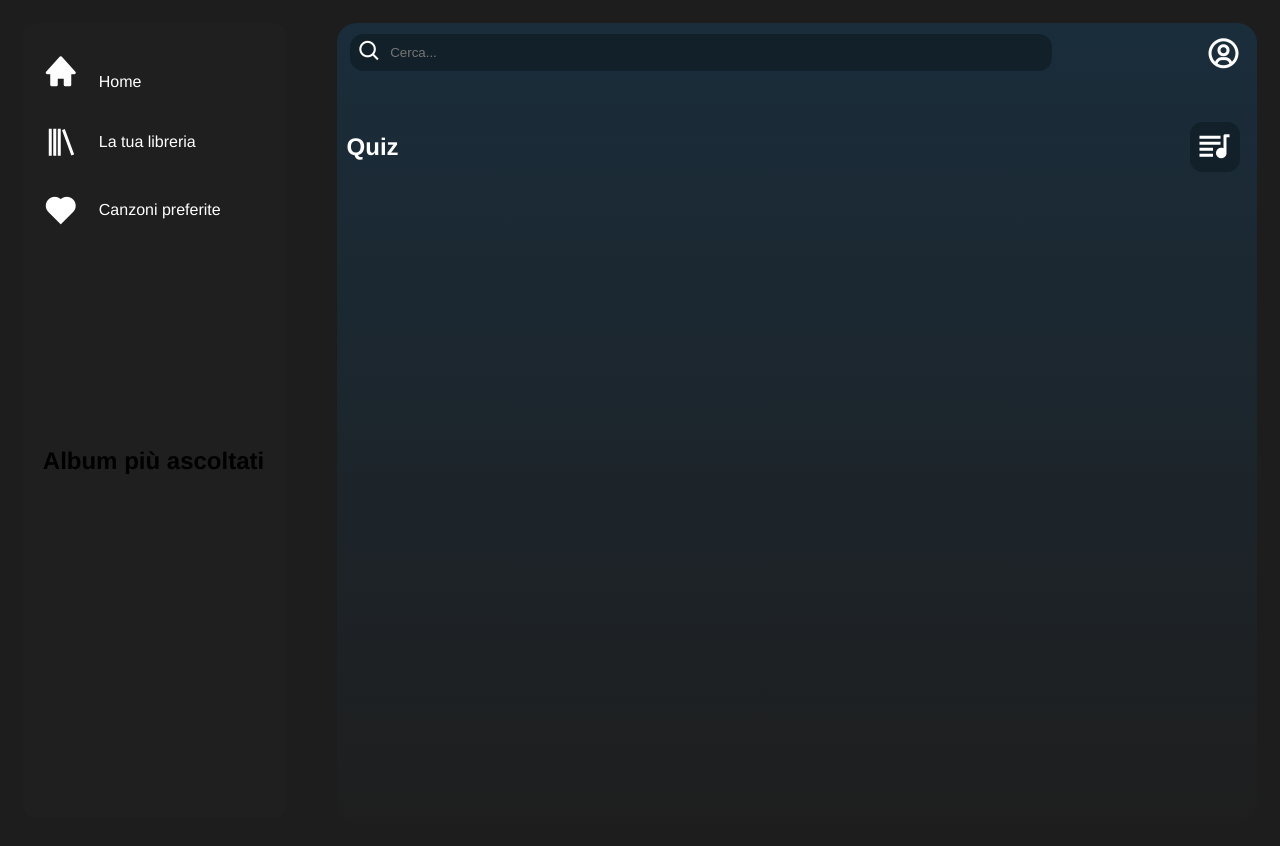
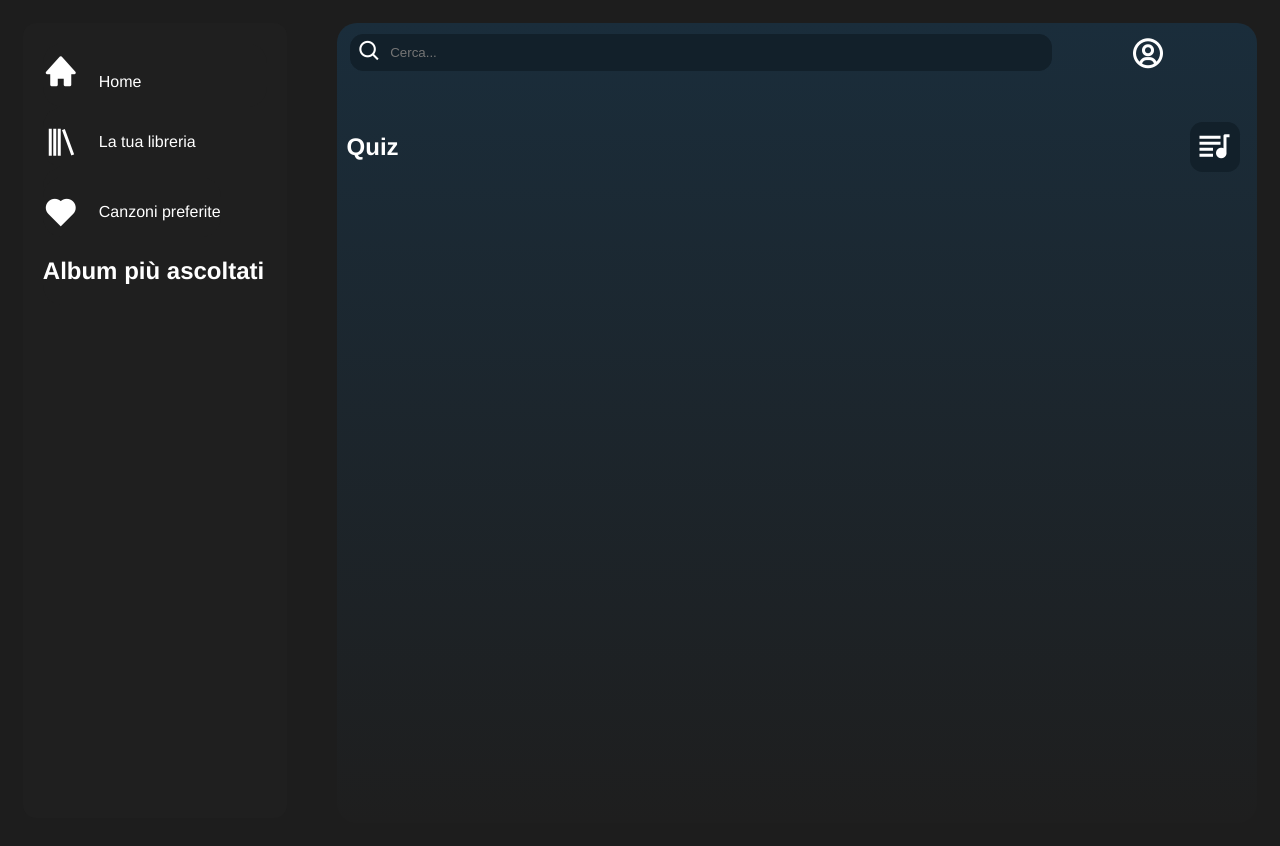
Before and after one commit to Ilgoat99/Terranova-SoundbyteNexus, a PHP site: page /terranova.html in a window 1280 px wide. Shown: the part 70-916 px from the top of the page. Run offline with PHP 8.4, Linux system fonts and the light colour scheme.

Commit message:
faTTO A SCUOLA PT7

```diff
--- a/css/stile.css
+++ b/css/stile.css
@@ -1,4 +1,22 @@
+:root {
+  --primary-color:#1d1d1d;
+  --secondary-color:#1f1f1f;
+  --third-color:#1a2d3b;
+  --fourth-color:#1e1e1e;
+  --fifth-color:#12202a;
+  --sixth-color:#0a141b;
 
+
+
+  --primary-color2:#2a4864;
+  --secondary-color2:;
+  --third-color2:;
+  --fourth-color2:;
+  --fifth-color2:;
+  --sixth-color2:;
+
+
+}
 body {
   background-color: #1d1d1d;
   margin: 0;
@@ -8,14 +26,31 @@ body {
   justify-content: start;
   flex-direction: column;
 }
+.album{
+  margin: 0;
+  padding: 0;
+  display: flex;
+  flex-direction: column;
 
+}
+.album h2{
+  color: white;
+}
+.top-albums{
+  margin: 0;
+  padding: 0;
+  display: flex;
+  flex-direction: column;
+ justify-content: space-between;
+  height: 400px;
+}
 .album-container{
   margin: 0;
   padding: 0;
   display: flex;
   flex-direction: column;
   justify-content: space-between;
-  height: fit-content;
+  height: auto;
 
 }
 .image-container{
@@ -24,6 +59,18 @@ body {
   gap: 17px;
   align-items: center;
   color: white;
+}
+.image-container img{
+  border-radius: 50%;
+  height: 50px;
+  width: 50px;
+  margin-top: 10px;
+}
+#profile-image img{
+  border-radius: 50%;
+  height: 50px;
+  width: 50px;
+
 }
 
 
--- a/js/ascolto.js
+++ b/js/ascolto.js
@@ -1,5 +1,5 @@
 const CLIENT_ID = 'bcef94d787dc4b9a96d6a84aa5ee8202';
-const REDIRECT_URI = 'http://localhost/Terranova-SoundbyteNexus/terranova.html';
+const REDIRECT_URI = 'http://localhost/yurii/Terranova-SoundbyteNexus/terranova.html';
 const SCOPES = ['user-read-private', 'user-read-email', 'user-top-read'];
 let accessToken;
 let currentPreviewIndex = 0;
@@ -46,7 +46,7 @@ function getUserInfo() {
   })
   .then(response => response.json())
   .then(data => {
-    document.getElementById('user-info').innerHTML += `<h3>Benvenuto, ${data.display_name}!</h3>`;
+
     if (data.images.length > 0) {
       const profileImage = document.getElementById('profile-image');
       profileImage.innerHTML = `<img src="${data.images[0].url}" alt="Profile Image">`;
@@ -108,8 +108,17 @@ function getTopAlbums() {
     topAlbumsList.innerHTML = '';
     data.items.forEach(album => {
       const listItem = document.createElement('div');
+       listItem.classList.add('album-container');
+
+    const imageContainer = document.createElement('div');
+    imageContainer.classList.add('image-container');
+
+    const albumImage = document.createElement('img');
+    albumImage.src = album.images[0].url;
+
+
 listItem.innerHTML = `
-  <div class="album-container">
+
     <div class="image-container">
 
       <img src="${album.images[0].url}"  width="50">
--- a/terranova.html
+++ b/terranova.html
@@ -25,23 +25,16 @@
           <i class='bx bx-library bx-md' style='color:#ffffff'  ></i>
           <p>La tua libreria</p>
         </div>
-
           <div class="playlist">
-            <div class="images">
               <div class="tuaplaylist">
                 <i class='bx bxs-heart  bx-md' style='color:#ffffff'  ></i>
                 <p>Canzoni preferite</p>
-                </div>
-
-
-            </div>
-
-        </div>
-
+              </div>
+          </div>
+          <div class="album">
             <h2>Album più ascoltati</h2>
-            <div id="top-albums">
-
-
+          <div id="top-albums">
+          </div>
           </div>
         </div>
         </div>
@@ -55,23 +48,28 @@
         </div>
         <span id="login-container">
         <button class="user" id="loginButton" onclick="authorizeSpotify()"><i class='bx bx-user-circle  bx-md' style='color:#ffffff'></i></button>
-        <img id="profileImage" style="display: none;" />
       </span>
+      <div id="user-info">
+        <div id="profile-image"></div>
+      </div>
       </div>
       <section class="prova">
         <div id="player-container" style="display: none;">
-          <div id="user-info">
-
-            <div id="profile-image"></div>
-          </div>
 
 
+          <div id="search-container">
+            <input type="text" id="search-input" placeholder="Cerca brani...">
+            <button id="search-button" >Cerca</button>
+          </div>
 
           <h2>Anteprima Brani</h2>
           <div id="preview-track">
             <!-- Qui verrà visualizzata l'anteprima del brano -->
           </div>
-
+          <div id="preview-controls">
+            <button onclick="changeTrack(-1)">Precedente</button>
+            <button onclick="changeTrack(1)">Successivo</button>
+          </div>
 
           <h2>Brani più ascoltati</h2>
           <ul id="top-tracks">
@@ -80,7 +78,10 @@
 
 
 
-
+          <h2>Tracce dell'Album</h2>
+          <ul id="album-tracks">
+            <!-- Qui verranno visualizzate le tracce dell'album selezionato -->
+          </ul>
 
           <button onclick="logout()">Esci da Spotify</button>
         </div>
```
